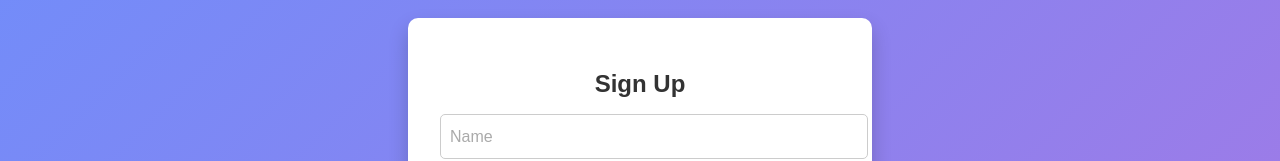
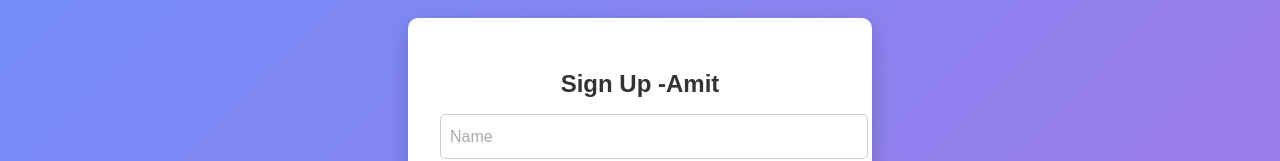
Before and after one commit to AG00181/AG00181, a plain HTML site: page index.html in a window 1280 px wide. Shown: the part 192-353 px from the top of the page. Drawn offline with Linux system fonts and the light colour scheme.

Commit message:
amit changes

```diff
--- a/index.html
+++ b/index.html
@@ -102,7 +102,7 @@
 </head>
 <body>
   <div class="form-container">
-    <h2>Sign Up</h2>
+    <h2>Sign Up -Amit</h2>
     <form id="animated-form">
       <div class="form-group">
         <input type="text" id="name" name="name" placeholder=" " required />
```
